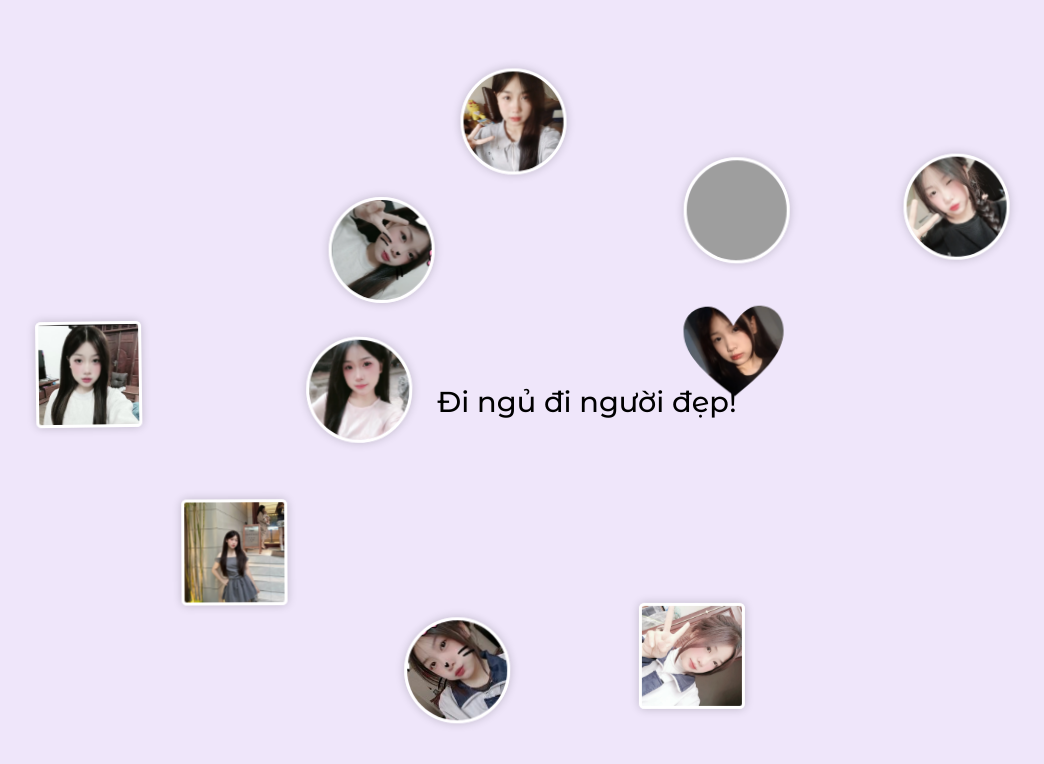
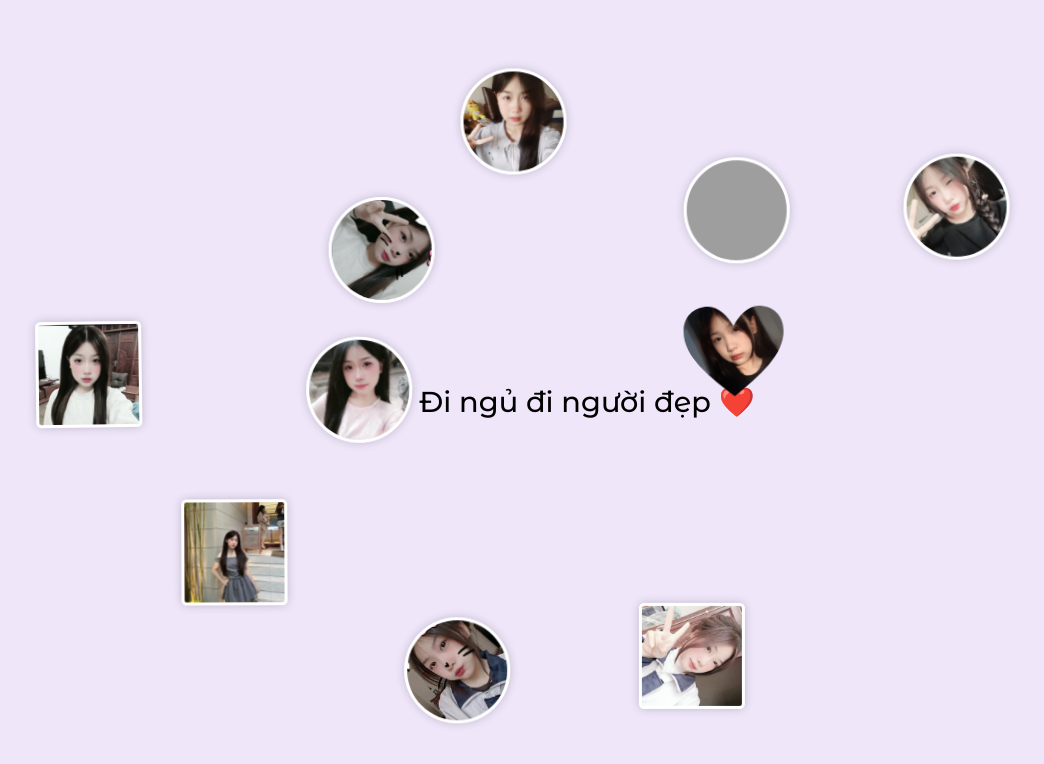
Before and after one commit to htch9999/d.a.n, a plain HTML site: page index.html in a window 1280 px wide. Shown: the whole page, without its empty margins (53-1097 px from the left). Drawn offline with Linux system fonts and the light colour scheme; grey boxes are pictures that could not be loaded.

Commit message:
Update index.html

```diff
--- a/index.html
+++ b/index.html
@@ -3,7 +3,7 @@
 <head>
     <meta charset="UTF-8">
     <meta name="viewport"="width=device-width, initial-scale=1.0">
-    <title>Ngủ đi người đẹp</title>
+    <title>❤️❤️</title>
     <!-- <link rel="stylesheet" href="css/styles.css"> -->
     <link href="https://fonts.googleapis.com/css2?family=Montserrat+Alternates:wght@400;500&display=swap" rel="stylesheet">
 </head>
@@ -216,7 +216,7 @@
         <img src="img/10.png" class="float" alt="floating image 10">
     </div>
     <div class="container">
-        <h2 id="heading">Đi ngủ đi người đẹp! </h2>
+        <h2 id="heading">Đi ngủ đi người đẹp ❤️</h2>
         <!-- <div id="countdown"></div> -->
     </div>
     <!-- <script src="js/main.js"></script> -->
```
